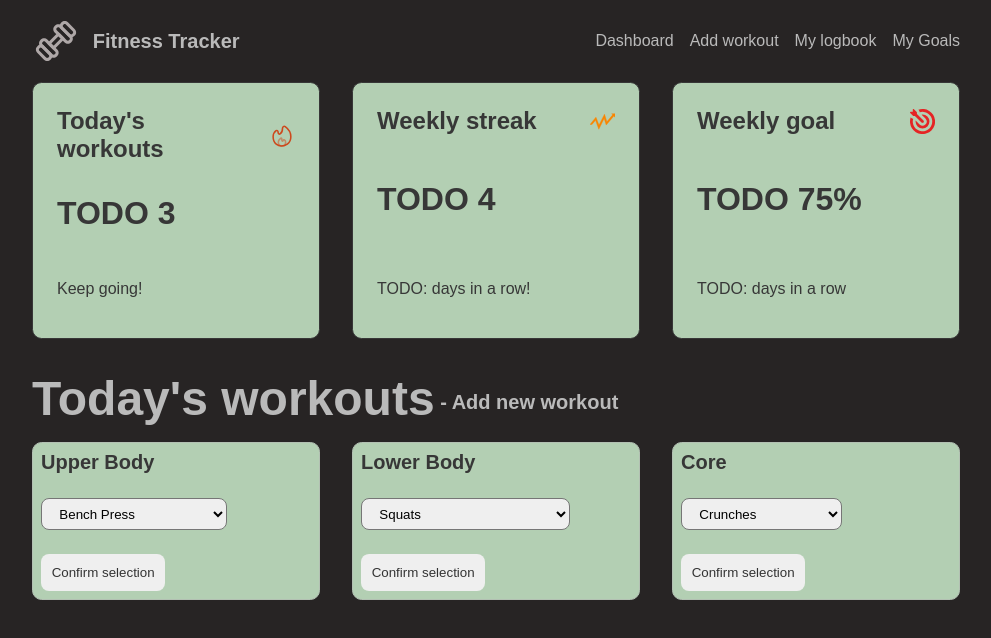
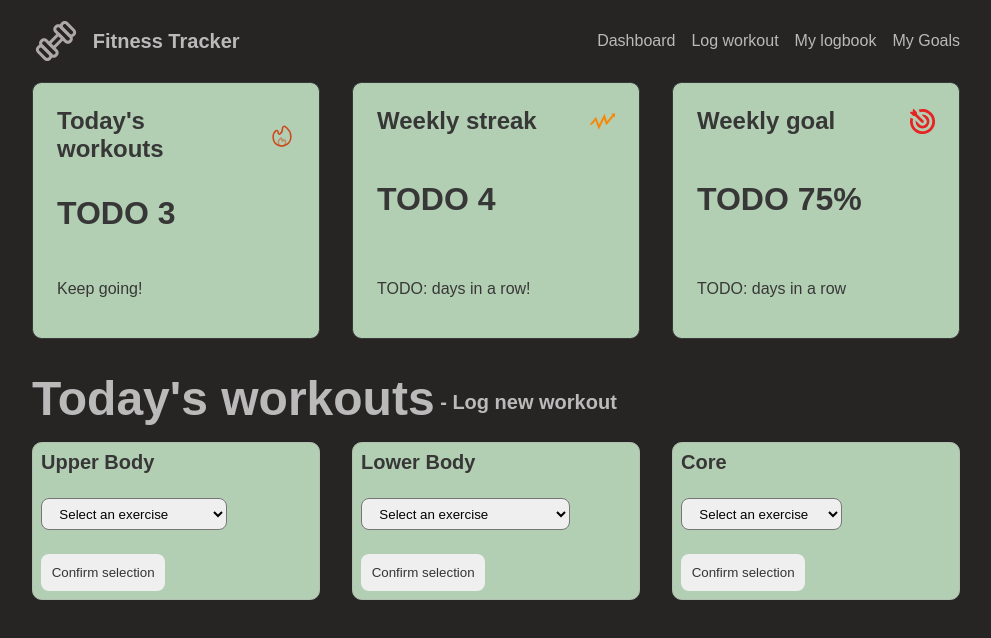
Before and after one commit to BabyYoda-bee-boop/fitness-tracker, a React (Vite) app: page / in a window 1280 px wide. Shown: the top 638 px of the page, without its empty margins (144-1135 px from the left). Built offline with nearby package versions, Linux system fonts and the light colour scheme.

Commit message:
add db.json

```diff
--- a/src/App.jsx
+++ b/src/App.jsx
@@ -1,4 +1,4 @@
-import { useState } from "react";
+import { useState, useEffect } from "react";
 import DisplayCard from "./Components/DisplayCard/DisplayCard";
 import fireIcon from "./assets/fireIcon.svg";
 import zigArrowIcon from "./assets/zigArrowIcon.svg";
@@ -45,7 +45,7 @@ function App() {
           />
         </Section>
         <Section variant="todays_workouts">
-          <Heading level="2" title="Today's workouts" span="Add new workout" />
+          <Heading level="2" title="Today's workouts" span="Log new workout" />
           <WorkoutCards>
             <SelectExercise
               muscleGroup="Upper Body"
--- a/src/Components/Header/Header.jsx
+++ b/src/Components/Header/Header.jsx
@@ -12,7 +12,7 @@ const Header = () => {
             <a href="#">Dashboard</a>
           </li>
           <li>
-            <a href="#">Add workout</a>
+            <a href="#">Log workout</a>
           </li>
           <li>
             <a href="#">My logbook</a>
--- a/src/Components/SelectExercise/SelectExercise.jsx
+++ b/src/Components/SelectExercise/SelectExercise.jsx
@@ -15,6 +15,7 @@ const SelectExercise = ({ handleSelect, muscleGroup = "", options = [] }) => {
       handleSelect(muscleGroup, localSelection);
     }
   };
+  const defaultOptionKey = crypto.randomUUID();
 
   return (
     <div
@@ -29,8 +30,13 @@ const SelectExercise = ({ handleSelect, muscleGroup = "", options = [] }) => {
       <label className="visually-hidden" htmlFor={muscleGroup}>
         {muscleGroup}
       </label>
-      <select onChange={handleChange} name={muscleGroup} id={muscleGroup}>
-        <option disabled defaultValue="">
+      <select
+        value={localSelection}
+        onChange={handleChange}
+        name={muscleGroup}
+        id={muscleGroup}
+      >
+        <option key={defaultOptionKey} disabled value="">
           Select an exercise
         </option>
         {options.map((option, i) => (
```
Also changed, not shown: exercises.json (added, +28 -0 lines).
